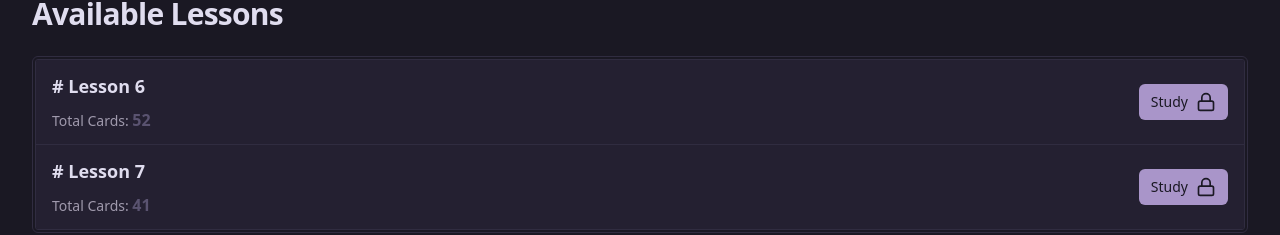
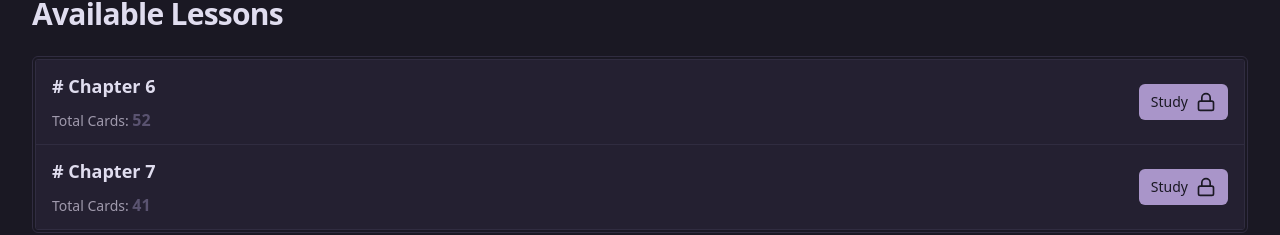
Before and after one commit to ShadmanSakib22/waku-waku-srs, a Next.js app: page / in a window 1280 px wide. Shown: the part 425-660 px from the top of the page. Built offline with nearby package versions, Linux system fonts and the light colour scheme; no server answers.

Commit message:
study session init

```diff
--- /dev/null
+++ b/app/study/[chapterId]/page.tsx
@@ -0,0 +1,72 @@
+// app/study/[chapterId]/page.tsx
+import "server-only";
+import { protectRoute } from "@/lib/auth-server";
+import { StudyClient } from "@/components/StudyClient";
+
+// utility: loads only the requested chapter deck
+async function loadDeck(chapterId: string) {
+  try {
+    const res = await fetch(
+      `${process.env.NEXT_PUBLIC_BASE_URL}/decks/${chapterId}.json`,
+      {
+        cache: "no-store",
+      }
+    );
+
+    if (!res.ok) {
+      console.warn("Deck not found:", chapterId);
+      return [];
+    }
+
+    return await res.json();
+  } catch (err) {
+    console.error("Deck load error:", err);
+    return [];
+  }
+}
+
+interface StudyPageProps {
+  params: Promise<{ chapterId: string }>;
+}
+
+export default async function StudyPage({ params }: StudyPageProps) {
+  const user = await protectRoute();
+  try {
+    const { chapterId } = await params;
+
+    if (!chapterId) {
+      throw new Error("Invalid chapter ID");
+    }
+
+    // Load only the required deck file dynamically
+    const deck = await loadDeck(chapterId);
+
+    if (!deck || deck.length === 0) {
+      return (
+        <div className="container flex justify-center items-center h-screen bg-muted">
+          <h1 className="text-xl text-muted-foreground">
+            <b className="uppercase">{chapterId.replace("-", "#")}</b> not found
+            or contains no cards.
+          </h1>
+        </div>
+      );
+    }
+
+    return (
+      <StudyClient
+        chapterId={chapterId}
+        userId={user.uid}
+        staticDeckContent={deck}
+      />
+    );
+  } catch (err) {
+    console.error("Error rendering study page:", err);
+    return (
+      <div className="container flex justify-center items-center h-screen bg-muted">
+        <h1 className="text-xl text-red-500">
+          Failed to load chapter. Please try again.
+        </h1>
+      </div>
+    );
+  }
+}
--- a/components/StudyClient.tsx
+++ b/components/StudyClient.tsx
@@ -265,7 +265,7 @@ function Header({ chapterId }: any) {
     <Card className="w-full max-w-xl p-4 bg-primary text-primary-foreground shadow-md">
       <CardHeader>
         <CardTitle className="text-lg font-semibold">
-          Studying — {chapterId}
+          Studying — {chapterId.replace("-", "#")}
         </CardTitle>
       </CardHeader>
     </Card>
--- a/hooks/useStudySession.ts
+++ b/hooks/useStudySession.ts
@@ -24,7 +24,7 @@ import { db } from "@/lib/firebase";
  */
 
 /* ----------------------------- CONFIG ------------------------------ */
-const APP_SLUG = process.env.NEXT_PUBLIC_APP_SLUG ?? "vocab-flashcard-app";
+const APP_SLUG = process.env.NEXT_PUBLIC_APP_SLUG ?? "flashcard-app";
 const API_WRITE_ROUTE = "/api/review-progress";
 
 /* ------------------------------ TYPES ------------------------------ */
--- a/lib/dashboard-data.ts
+++ b/lib/dashboard-data.ts
@@ -25,12 +25,12 @@ export interface DashboardDeck extends DeckInfo {
 const DECKS: DeckInfo[] = [
   {
     id: "chapter-6",
-    title: "Lesson 6",
+    title: "Chapter 6",
     totalCards: 52,
   },
   {
     id: "chapter-7",
-    title: "Lesson 7",
+    title: "Chapter 7",
     totalCards: 41,
   },
 ];
--- /dev/null
+++ b/public/decks/chapter-6.json
@@ -0,0 +1,366 @@
+[
+  {
+    "id": "chapter-6-1",
+    "kanji": "もうすぐ",
+    "romaji": "mousugu",
+    "description": "soon; before long",
+    "chapterId": "chapter-6"
+  },
+  {
+    "id": "chapter-6-2",
+    "kanji": "プレゼント",
+    "romaji": "purezento",
+    "description": "present",
+    "chapterId": "chapter-6"
+  },
+  {
+    "id": "chapter-6-3",
+    "kanji": "あげる",
+    "romaji": "ageru",
+    "description": "to give (to a person of equal or lower status)",
+    "chapterId": "chapter-6"
+  },
+  {
+    "id": "chapter-6-4",
+    "kanji": "花",
+    "romaji": "hana",
+    "description": "flower",
+    "chapterId": "chapter-6"
+  },
+  {
+    "id": "chapter-6-5",
+    "kanji": "いい",
+    "romaji": "ii",
+    "description": "good",
+    "chapterId": "chapter-6"
+  },
+  {
+    "id": "chapter-6-6",
+    "kanji": "ペンケース",
+    "romaji": "penkeesu",
+    "description": "pencil case",
+    "chapterId": "chapter-6"
+  },
+  {
+    "id": "chapter-6-7",
+    "kanji": "そうです",
+    "romaji": "sou desu",
+    "description": "That is right; I think so",
+    "chapterId": "chapter-6"
+  },
+  {
+    "id": "chapter-6-8",
+    "kanji": "もらう",
+    "romaji": "morau",
+    "description": "to receive (from a person of equal or lower status)",
+    "chapterId": "chapter-6"
+  },
+  {
+    "id": "chapter-6-9",
+    "kanji": "あ、",
+    "romaji": "a,",
+    "description": "Oh!",
+    "chapterId": "chapter-6"
+  },
+  {
+    "id": "chapter-6-10",
+    "kanji": "まいとし",
+    "romaji": "maitoshi",
+    "description": "every year",
+    "chapterId": "chapter-6"
+  },
+  {
+    "id": "chapter-6-11",
+    "kanji": "おべんとう",
+    "romaji": "obentou",
+    "description": "lunch box",
+    "chapterId": "chapter-6"
+  },
+  {
+    "id": "chapter-6-12",
+    "kanji": "りょうり",
+    "romaji": "ryouri",
+    "description": "cooking; cuisine",
+    "chapterId": "chapter-6"
+  },
+  {
+    "id": "chapter-6-13",
+    "kanji": "ならう",
+    "romaji": "narau",
+    "description": "to learn",
+    "chapterId": "chapter-6"
+  },
+  {
+    "id": "chapter-6-14",
+    "kanji": "たまごやき",
+    "romaji": "tamagoyaki",
+    "description": "Japanese omelet",
+    "chapterId": "chapter-6"
+  },
+  {
+    "id": "chapter-6-15",
+    "kanji": "おしえる",
+    "romaji": "oshieru",
+    "description": "to teach",
+    "chapterId": "chapter-6"
+  },
+  {
+    "id": "chapter-6-16",
+    "kanji": "送る",
+    "romaji": "okuru",
+    "description": "to send",
+    "chapterId": "chapter-6"
+  },
+  {
+    "id": "chapter-6-17",
+    "kanji": "メール",
+    "romaji": "meeru",
+    "description": "email",
+    "chapterId": "chapter-6"
+  },
+  {
+    "id": "chapter-6-18",
+    "kanji": "おじゃまします",
+    "romaji": "ojamashimasu",
+    "description": "Excuse me for disturbing (when entering someone's home)",
+    "chapterId": "chapter-6"
+  },
+  {
+    "id": "chapter-6-19",
+    "kanji": "いらっしゃい",
+    "romaji": "irasshai",
+    "description": "Welcome (casual)",
+    "chapterId": "chapter-6"
+  },
+  {
+    "id": "chapter-6-20",
+    "kanji": "これから",
+    "romaji": "korekara",
+    "description": "from now on",
+    "chapterId": "chapter-6"
+  },
+  {
+    "id": "chapter-6-21",
+    "kanji": "てつだう",
+    "romaji": "tetsudau",
+    "description": "to help; to assist",
+    "chapterId": "chapter-6"
+  },
+  {
+    "id": "chapter-6-22",
+    "kanji": "あれ？",
+    "romaji": "are?",
+    "description": "Huh? (surprise/question)",
+    "chapterId": "chapter-6"
+  },
+  {
+    "id": "chapter-6-23",
+    "kanji": "あっ、",
+    "romaji": "a,",
+    "description": "Oh! (sudden realization)",
+    "chapterId": "chapter-6"
+  },
+  {
+    "id": "chapter-6-24",
+    "kanji": "ほんとう",
+    "romaji": "hontou",
+    "description": "really; truly",
+    "chapterId": "chapter-6"
+  },
+  {
+    "id": "chapter-6-25",
+    "kanji": "だいじょうぶな",
+    "romaji": "daijoubu na",
+    "description": "all right; safe; okay",
+    "chapterId": "chapter-6"
+  },
+  {
+    "id": "chapter-6-26",
+    "kanji": "わかりました",
+    "romaji": "wakarimashita",
+    "description": "I understand; I see",
+    "chapterId": "chapter-6"
+  },
+  {
+    "id": "chapter-6-27",
+    "kanji": "お気を付けて",
+    "romaji": "o ki wo tsukete",
+    "description": "Please take care (when someone is leaving)",
+    "chapterId": "chapter-6"
+  },
+  {
+    "id": "chapter-6-28",
+    "kanji": "てがみ",
+    "romaji": "tegami",
+    "description": "letter",
+    "chapterId": "chapter-6"
+  },
+  {
+    "id": "chapter-6-29",
+    "kanji": "チョコレート",
+    "romaji": "chokoreeto",
+    "description": "chocolate",
+    "chapterId": "chapter-6"
+  },
+  {
+    "id": "chapter-6-30",
+    "kanji": "チケット",
+    "romaji": "chiketto",
+    "description": "ticket",
+    "chapterId": "chapter-6"
+  },
+  {
+    "id": "chapter-6-31",
+    "kanji": "母の日",
+    "romaji": "haha no hi",
+    "description": "Mother's Day",
+    "chapterId": "chapter-6"
+  },
+  {
+    "id": "chapter-6-32",
+    "kanji": "おかあさん",
+    "romaji": "okaasan",
+    "description": "mother",
+    "chapterId": "chapter-6"
+  },
+  {
+    "id": "chapter-6-33",
+    "kanji": "ハンカチ",
+    "romaji": "hankachi",
+    "description": "handkerchief",
+    "chapterId": "chapter-6"
+  },
+  {
+    "id": "chapter-6-34",
+    "kanji": "マンガ",
+    "romaji": "manga",
+    "description": "manga (comics)",
+    "chapterId": "chapter-6"
+  },
+  {
+    "id": "chapter-6-35",
+    "kanji": "ネクタイ",
+    "romaji": "nekutai",
+    "description": "tie",
+    "chapterId": "chapter-6"
+  },
+  {
+    "id": "chapter-6-36",
+    "kanji": "いくつ",
+    "romaji": "ikutsu",
+    "description": "how many",
+    "chapterId": "chapter-6"
+  },
+  {
+    "id": "chapter-6-37",
+    "kanji": "たべ物",
+    "romaji": "tabemono",
+    "description": "food",
+    "chapterId": "chapter-6"
+  },
+  {
+    "id": "chapter-6-38",
+    "kanji": "入れる",
+    "romaji": "ireru",
+    "description": "to put in",
+    "chapterId": "chapter-6"
+  },
+  {
+    "id": "chapter-6-39",
+    "kanji": "かず",
+    "romaji": "kazu",
+    "description": "number",
+    "chapterId": "chapter-6"
+  },
+  {
+    "id": "chapter-6-40",
+    "kanji": "電話",
+    "romaji": "denwa",
+    "description": "telephone",
+    "chapterId": "chapter-6"
+  },
+  {
+    "id": "chapter-6-41",
+    "kanji": "かける",
+    "romaji": "kakeru",
+    "description": "to make a phone call",
+    "chapterId": "chapter-6"
+  },
+  {
+    "id": "chapter-6-42",
+    "kanji": "オーストラリア",
+    "romaji": "oosutoraria",
+    "description": "Australia",
+    "chapterId": "chapter-6"
+  },
+  {
+    "id": "chapter-6-43",
+    "kanji": "今月",
+    "romaji": "kongetsu",
+    "description": "this month",
+    "chapterId": "chapter-6"
+  },
+  {
+    "id": "chapter-6-44",
+    "kanji": "電話ばんごう",
+    "romaji": "denwa bangou",
+    "description": "telephone number",
+    "chapterId": "chapter-6"
+  },
+  {
+    "id": "chapter-6-45",
+    "kanji": "にもつ",
+    "romaji": "nimotsu",
+    "description": "luggage; package",
+    "chapterId": "chapter-6"
+  },
+  {
+    "id": "chapter-6-46",
+    "kanji": "おさら",
+    "romaji": "osara",
+    "description": "plate; dish",
+    "chapterId": "chapter-6"
+  },
+  {
+    "id": "chapter-6-47",
+    "kanji": "とる",
+    "romaji": "toru",
+    "description": "to get (e.g., to take a plate)",
+    "chapterId": "chapter-6"
+  },
+  {
+    "id": "chapter-6-48",
+    "kanji": "とる",
+    "romaji": "toru",
+    "description": "to take (e.g., to take a package)",
+    "chapterId": "chapter-6"
+  },
+  {
+    "id": "chapter-6-49",
+    "kanji": "エアコン",
+    "romaji": "eakon",
+    "description": "air conditioner",
+    "chapterId": "chapter-6"
+  },
+  {
+    "id": "chapter-6-50",
+    "kanji": "けす",
+    "romaji": "kesu",
+    "description": "to turn off (power); to erase",
+    "chapterId": "chapter-6"
+  },
+  {
+    "id": "chapter-6-51",
+    "kanji": "虫",
+    "romaji": "mushi",
+    "description": "insect; bug",
+    "chapterId": "chapter-6"
+  },
+  {
+    "id": "chapter-6-52",
+    "kanji": "まど",
+    "romaji": "mado",
+    "description": "window",
+    "chapterId": "chapter-6"
+  }
+]
```
